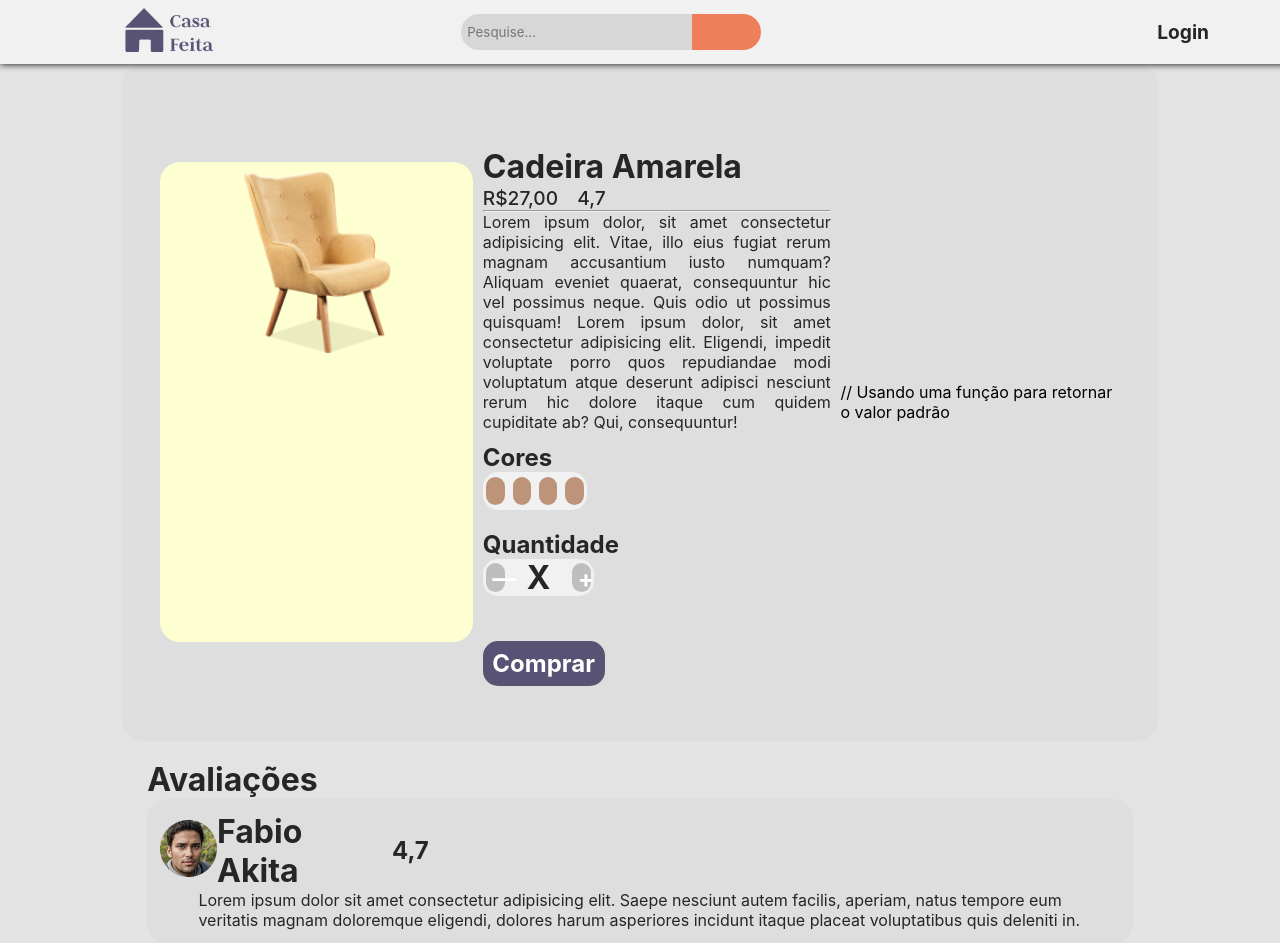
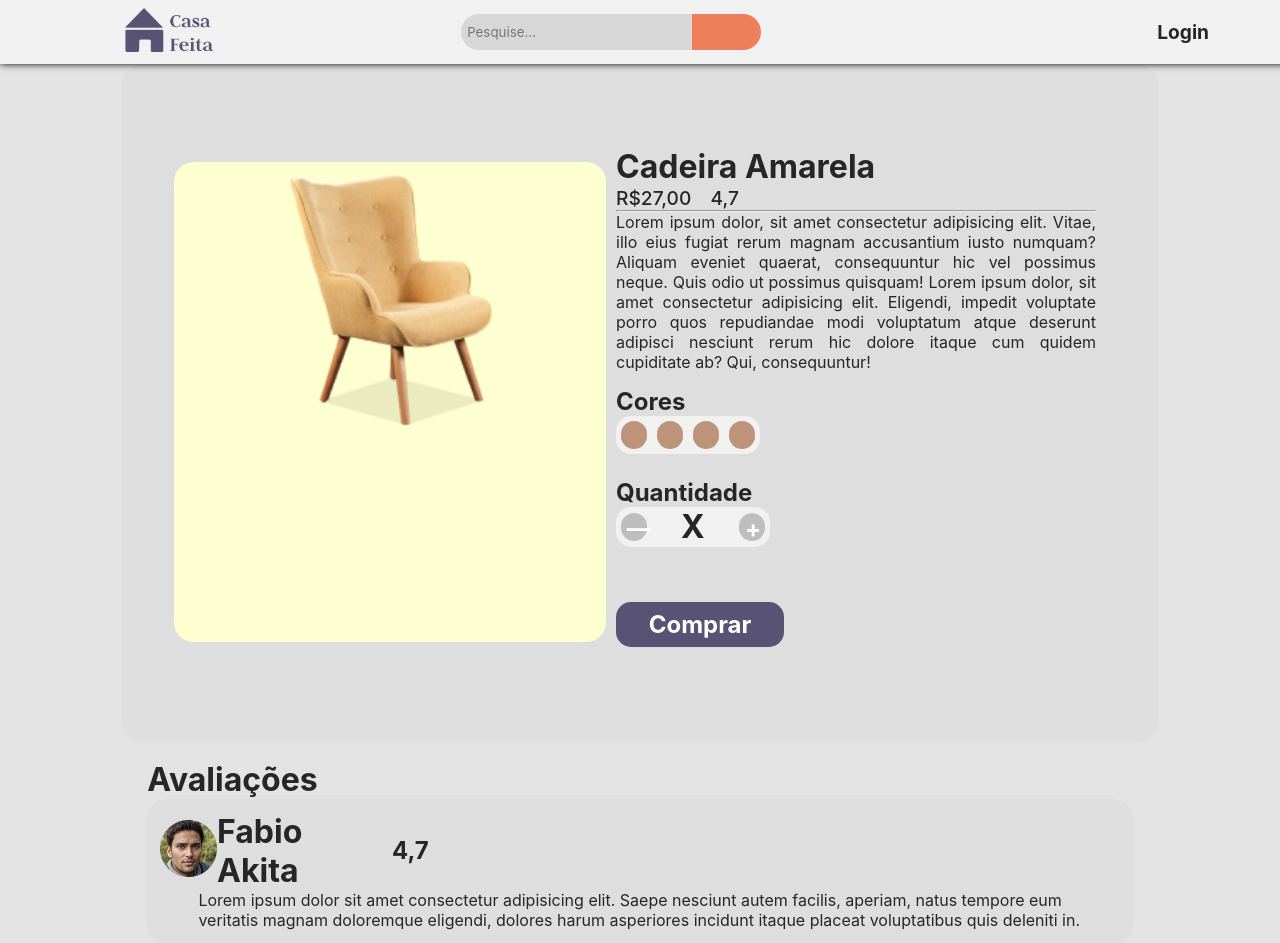
Before and after one commit to JSkahl/casa-feita-frontend, a Vue app: page /product in a window 1280 px wide. Shown: the top 943 px of the page. Built offline with nearby package versions, Linux system fonts and the light colour scheme; some icons are missing.

Commit message:
fix: fiing product

```diff
--- a/src/components/product/desktop/DefaultProductDesktop.vue
+++ b/src/components/product/desktop/DefaultProductDesktop.vue
@@ -53,7 +53,7 @@ import StarOutline from 'vue-material-design-icons/StarOutline.vue';
             <div class="buy">
                 <button>Comprar</button>
             </div>
-        </div>// Usando uma função para retornar o valor padrão
+        </div>
     </main>
 </template>
 
```
